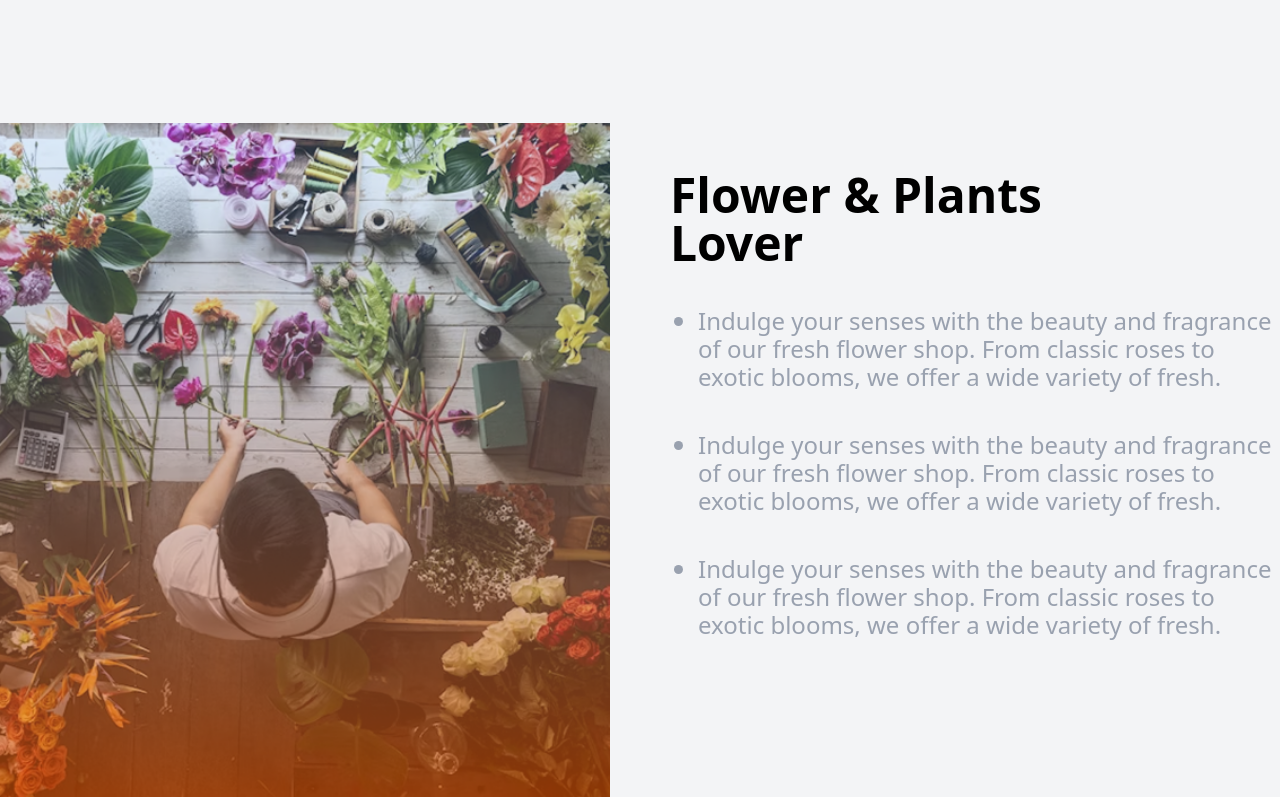
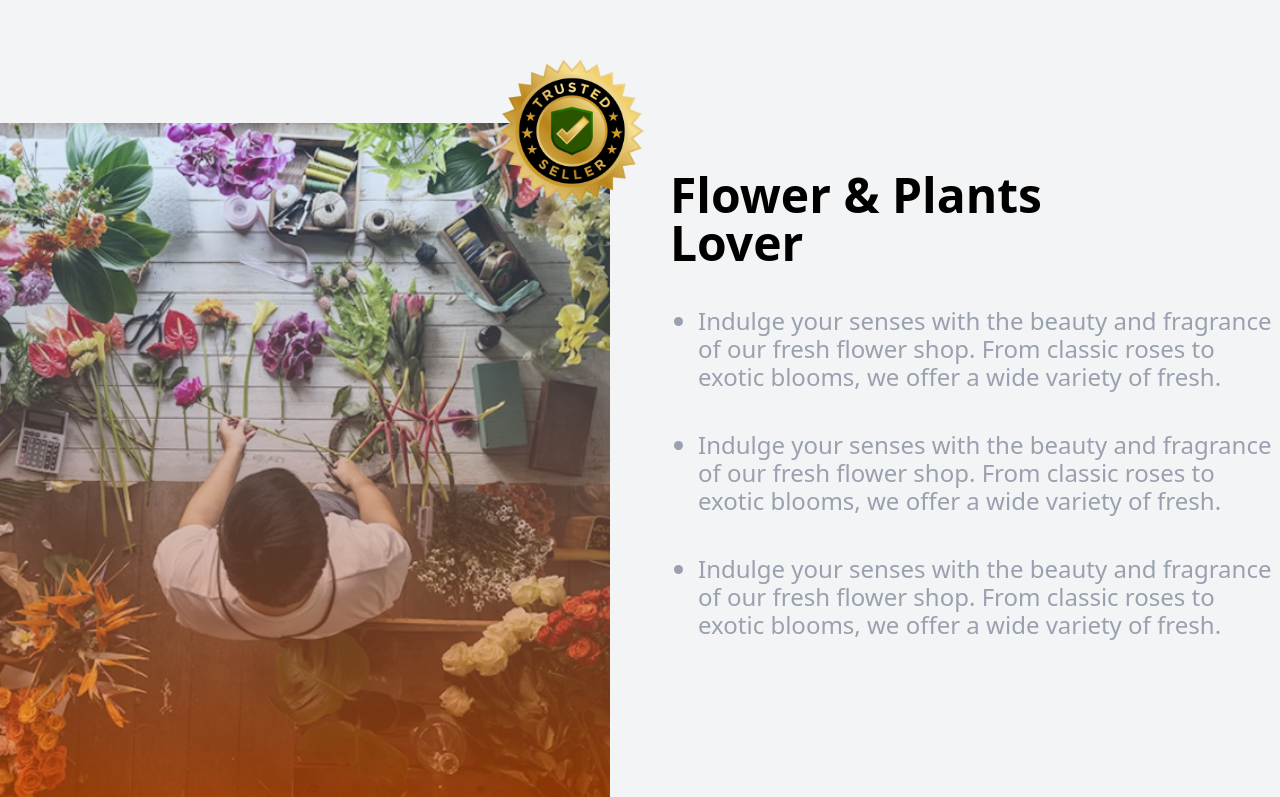
Before and after one commit to mohibuluzzal/flower-market, a plain HTML site: page index.html in a window 1280 px wide. Shown: the part 1801-2598 px from the top of the page. Drawn offline with nearby package versions, Linux system fonts and the light colour scheme.

Commit message:
trusted planet lover badge added

```diff
--- a/index.html
+++ b/index.html
@@ -199,13 +199,18 @@
 
             <!-- Plants Lover Section Start
             =========================== -->
-            <section class="max-w-7xl mx-auto mt-10 lg:mt-60 sm:px-2 md:px-0 lg:flex gap-15">
+            <section class="max-w-7xl mx-auto mt-10 lg:mt-60 sm:px-2 md:px-0 lg:flex gap-15 relative">
                 <!-- Image Container
                 ================ -->
                 <figure class="w-full lg:w-1/2">
                     <img src="./assets/flower-store.png" alt="" class="w-full">
                 </figure>
 
+                <!-- Trusted Badge Container
+                ========================= -->
+                <figure class="invisible lg:visible absolute right-152 -top-23">
+                    <img src="./assets/trusted-badge.png" alt="" class="w-50">
+                </figure>
                 <!-- Text Container
                 ================ -->
                 <div class="w-full lg:w-1/2">
```
